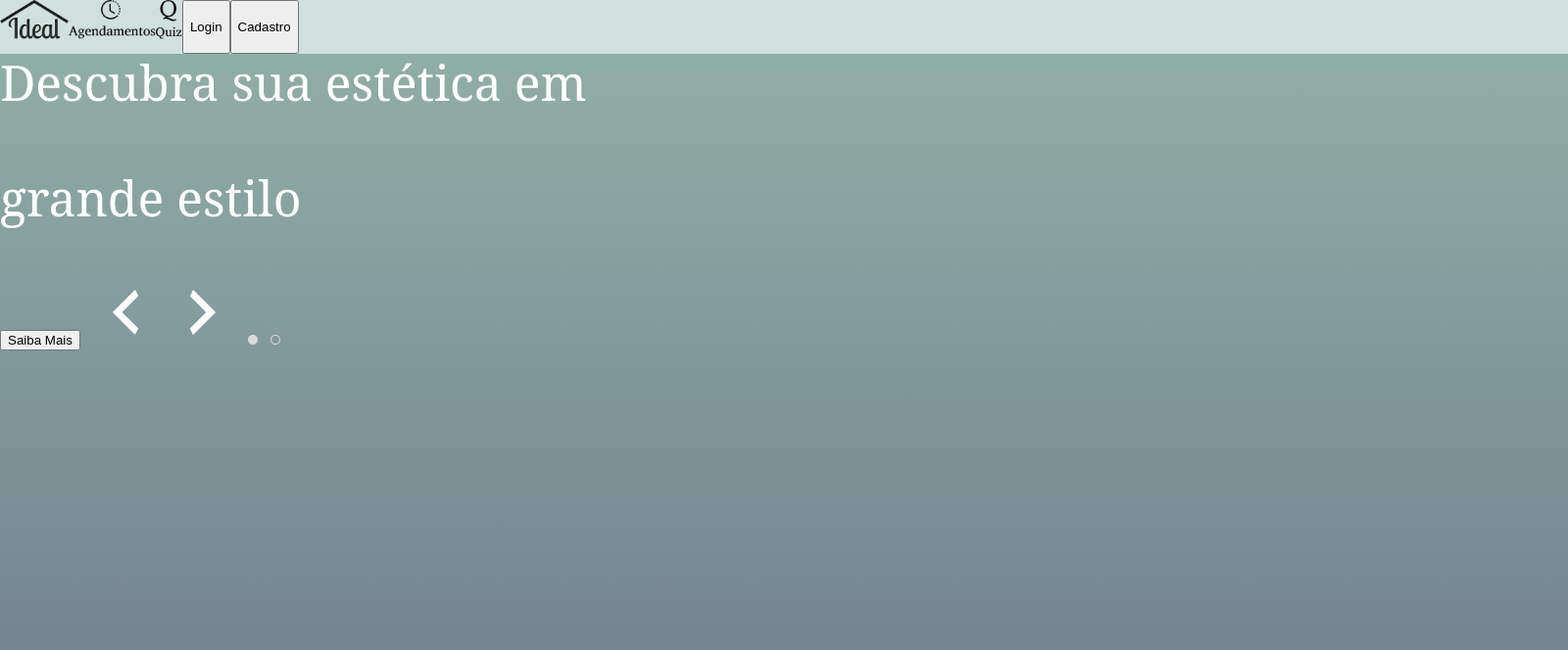
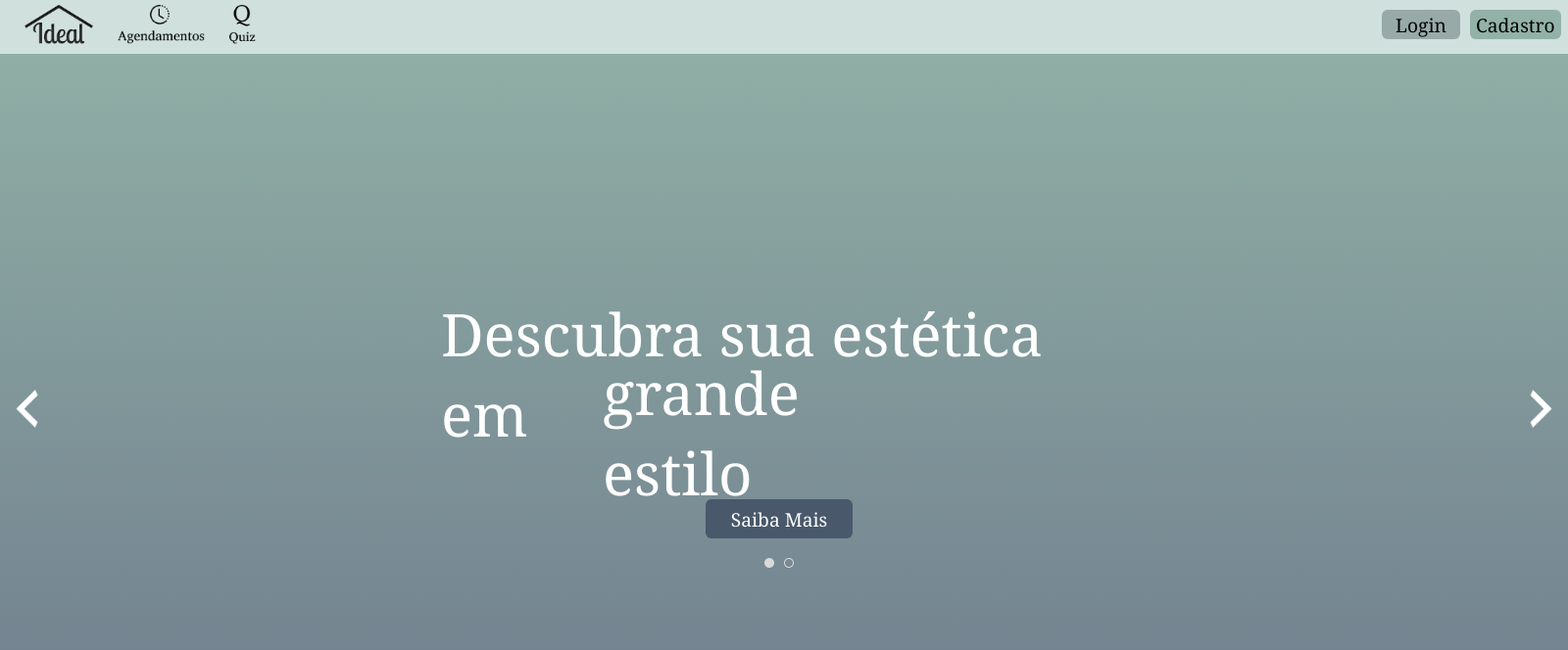
Before and after one commit to YasminFLS/Ideal, a PHP site: the page made by Início(sem conta).html in a window 1600 px wide. Shown: the top 664 px of the page at 98% size. Run offline with PHP 8.4, Linux system fonts and the light colour scheme.

Commit message:
Update estilo_inicio.css

```diff
--- a/estilo_inicio.css
+++ b/estilo_inicio.css
@@ -15,13 +15,126 @@ body
     width: 100%;
     margin: 0px;
     display: flex;
+    position: fixed;
     flex-direction: row;
 }
 .texto_titulo1
 {
     position: absolute;
-    font-size: 50px;
     font-family:Georgia, serif;
     color: white;
 
 }
+.cadastro_login
+{
+    background-color: #92B2A7;
+    border: 0px;
+    border-radius: 6px;
+    width: fit-content;
+    height: 30px;
+    margin-left: 1500px;
+    position: absolute;
+    font-size: larger;
+    margin-top: 10px;
+    font-family:Georgia, serif;
+}
+.botao_login
+{
+    background-color: #97aaa7;
+    border: 0px;
+    border-radius: 6px;
+    width: 80px;
+    height: 30px;
+    margin-left: 1410px;
+    position: absolute;
+    font-size: larger;
+    margin-top: 10px;
+    font-family:Georgia, serif;
+}
+.logo
+{
+    margin-top: 5px;
+    margin-left: 25px;
+}
+.agenda_simb
+{
+    margin-top: 5px;
+    margin-left: 25px;
+}
+.quiz_simb
+{
+    margin-top: 5px;
+    margin-left: 25px;
+}
+.primeiro
+{
+    font-size: 60px;
+    display: flex;
+    margin-left: 450px;
+    margin-top: 300px;
+    width: fit-content;
+    position: absolute;
+    width: 680px;
+
+}
+.segundo
+{
+    font-size: 60px;
+    display: flex;
+    margin-left: 615px;
+    margin-top: 360px;
+    width: fit-content;
+    position: absolute;
+    width: 350px;
+
+}
+.terceiro
+{
+    font-size: 25px;
+    display: flex;
+    margin-left: 535px;
+    margin-top: 450px;
+    width: fit-content;
+    position: absolute;
+    width: 620px;
+}
+.botao1
+{
+    background-color: #49586B;
+    color: white;
+    font-family:Georgia, serif;
+    border: 0px;
+    border-radius: 6px;
+    width: 150px;
+    height: 40px;
+    font-size: larger;
+    position: absolute;
+    margin-top: 510px;
+    margin-left: 720px;
+}
+.seta_esquerda
+{
+    margin-top: 390px;
+    position: absolute;
+    width: 55px;
+}
+.seta_direita
+{
+    margin-top: 390px;
+    position: absolute;
+    margin-left: 1545px;
+    width: 55px;
+
+}
+.bola_cheia
+{
+    position: absolute;
+    margin-top: 570px;
+    margin-left: 780px;
+}
+.bola_vazia
+{
+    position: absolute;
+    margin-top: 570px;
+    margin-left: 800px;
+}
```
